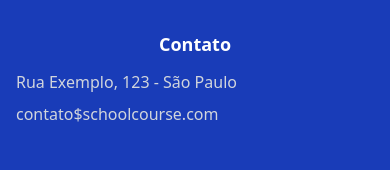
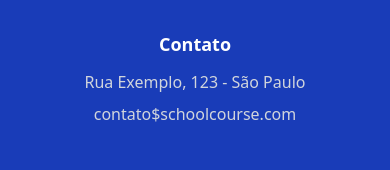
Before and after one commit to pdrotmz/fe-school-course, an Angular app: page / in a window 390 px wide. Shown: the part 1770-1940 px from the top of the page. Built offline with nearby package versions, Linux system fonts and the light colour scheme.

Commit message:
fix: Ajusta responsividade
- Ajusta a parte de contato
- Centraliza o endereço e email na versão mobile

```diff
--- a/src/app/components/footer/footer.component.html
+++ b/src/app/components/footer/footer.component.html
@@ -14,10 +14,12 @@
 
         <!-- Contato -->
         <div>
-          <h3 class="text-lg font-semibold mb-3">Contato</h3>
+          <h3 class="text-lg font-semibold mb-3 text-center md:text-left">Contato</h3>
           <address class="not-italic text-gray-300 space-y-1">
-            <p class="flex items-center mb-2">Rua Exemplo, 123 - São Paulo</p>
-            <p class="flex items-center mb-2">
+            <p class="flex items-center justify-center md:justify-start mb-2">
+              Rua Exemplo, 123 - São Paulo
+            </p>
+            <p class="flex items-center justify-center md:justify-start mb-2">
               contato$schoolcourse.com
             </p>
           </address>
```
